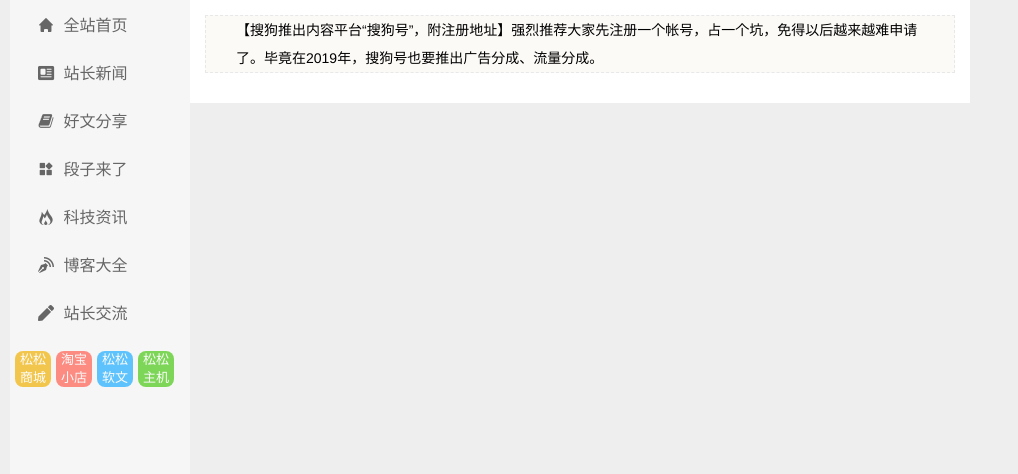
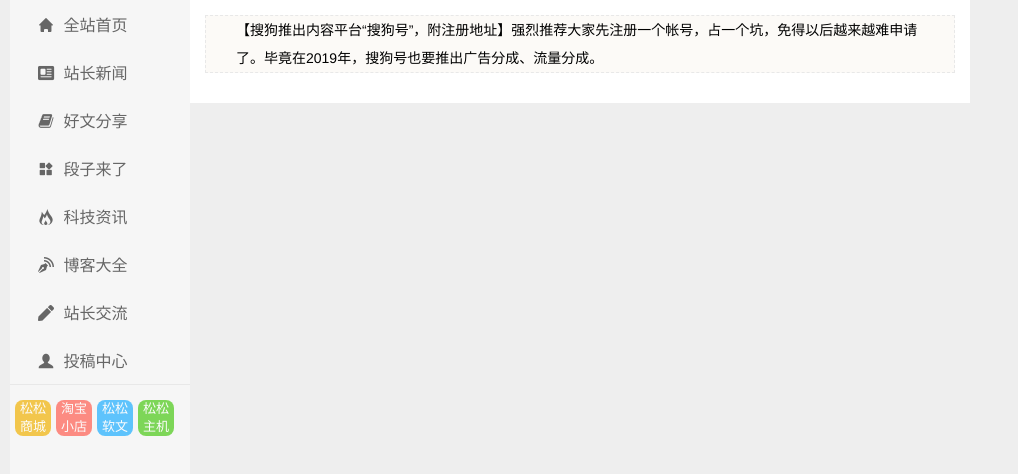
Before and after one commit to LinSundy/mumu, a Vue app in the folder web/: page /#/ in a window 1280 px wide. Shown: the top 474 px of the page, without its empty margins (0-1018 px from the left). Built offline with nearby package versions, Linux system fonts and the light colour scheme.

Commit message:
跳转小图标组件

```diff
--- a/web/src/components/MuMenu/components/icons/index.less
+++ b/web/src/components/MuMenu/components/icons/index.less
@@ -2,6 +2,7 @@
 
 .container {
   .ptb15;
+  border-top: 1px solid @color-border;
 }
 ul {
   .ml5;
--- a/web/src/components/MuMenu/components/icons/index.vue
+++ b/web/src/components/MuMenu/components/icons/index.vue
@@ -11,7 +11,7 @@
 
 <script>
 export default {
-        name: "icons"
+  name: 'icons'
 }
 </script>
 
--- a/web/src/components/MuMenu/mock/index.js
+++ b/web/src/components/MuMenu/mock/index.js
@@ -31,10 +31,10 @@
         name: '站长交流',
         icon: 'pen'
       },
-      // {
-      //   name: '投稿中心',
-      //   icon: 'person'
-      // }
+      {
+        name: '投稿中心',
+        icon: 'person'
+      }
     ]
   }
 })
```
Lines whose indentation alone changed are shown as unchanged.
